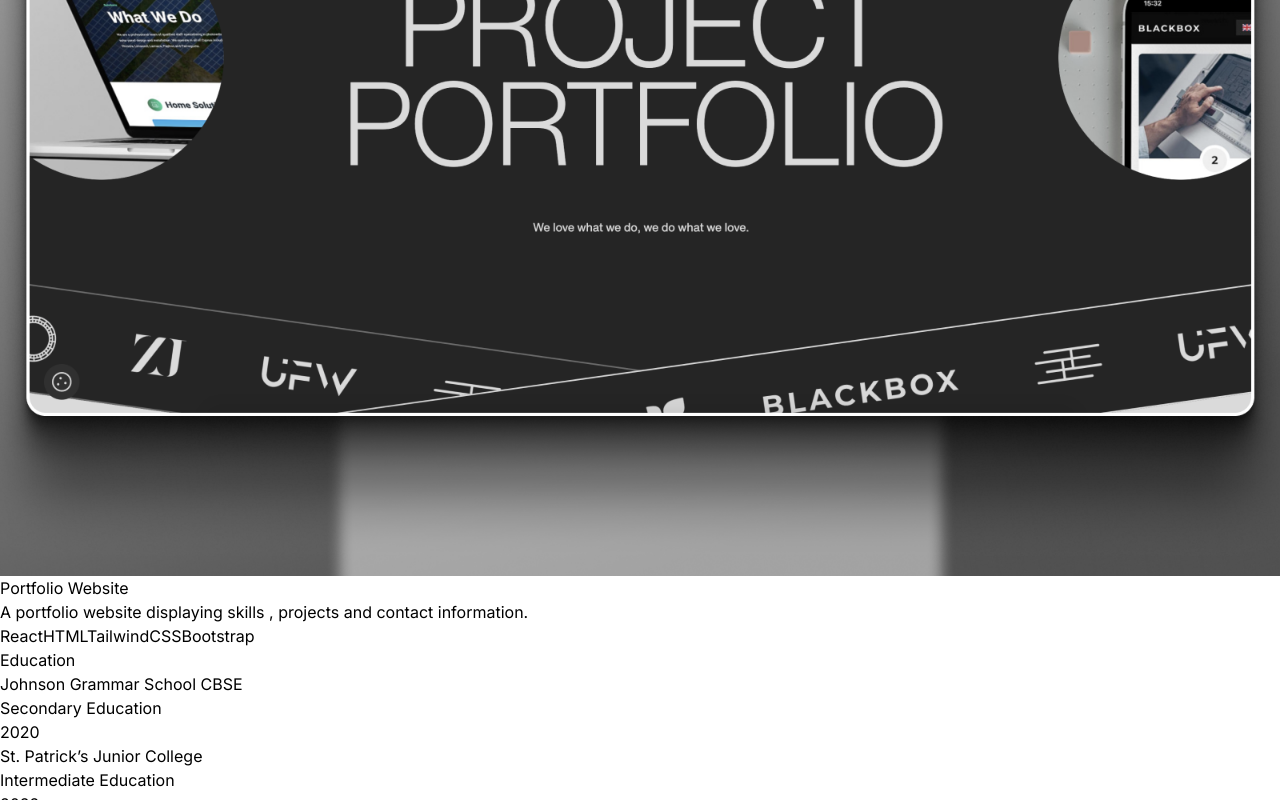
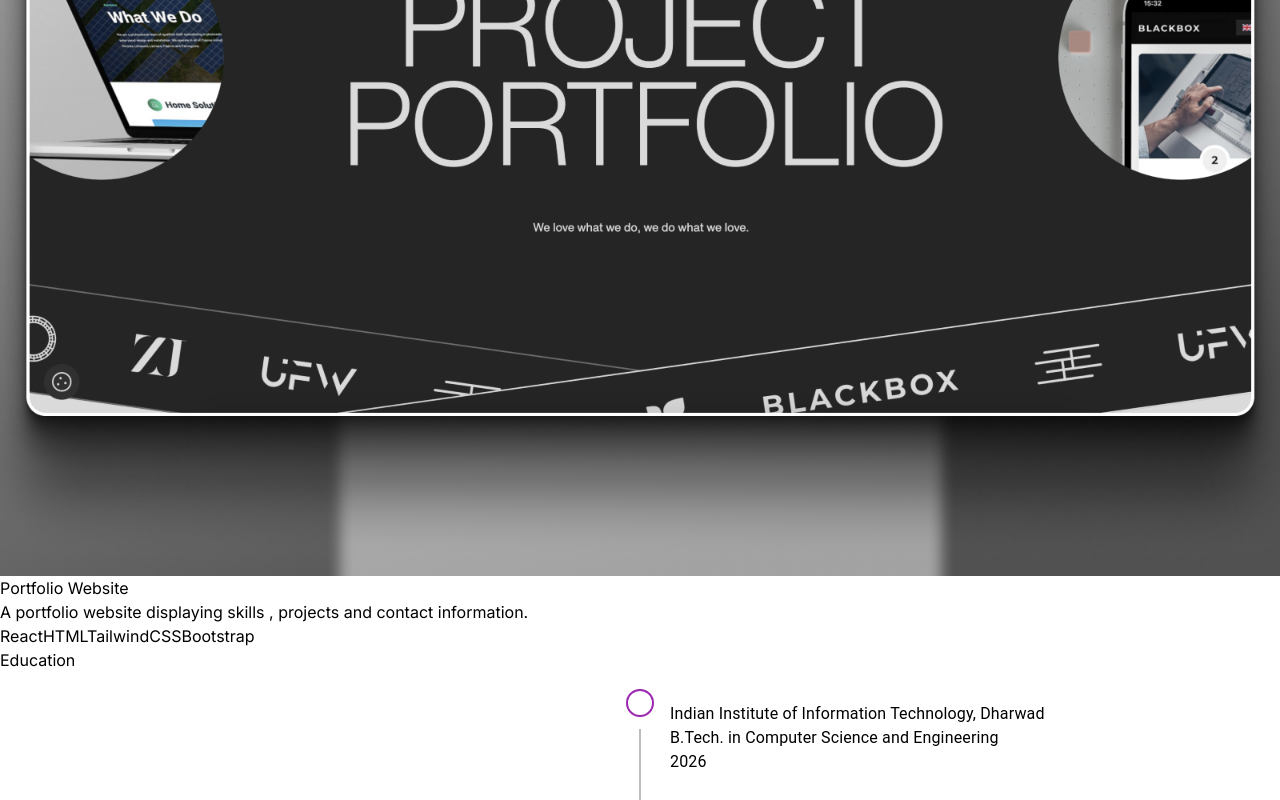
Before and after one commit to 123saahil/Portfolio-Website, a React (Vite) app: page / in a window 1280 px wide. Shown: the part 3626-4426 px from the top of the page. Built offline with nearby package versions, Linux system fonts and the light colour scheme.

Commit message:
added education with styling

```diff
--- a/package.json
+++ b/package.json
@@ -10,6 +10,10 @@
     "preview": "vite preview"
   },
   "dependencies": {
+    "@emotion/react": "^11.14.0",
+    "@emotion/styled": "^11.14.0",
+    "@mui/lab": "^6.0.0-beta.22",
+    "@mui/material": "^6.3.1",
     "motion": "^11.16.0",
     "react": "^18.3.1",
     "react-dom": "^18.3.1",
--- a/src/components/Education.jsx
+++ b/src/components/Education.jsx
@@ -1,12 +1,20 @@
 import React from "react";
 import { motion } from "framer-motion";
+import {
+  Timeline,
+  TimelineItem,
+  TimelineSeparator,
+  TimelineDot,
+  TimelineConnector,
+  TimelineContent,
+} from "@mui/lab";
 
 const Education = () => {
   const educationList = [
     {
-      institution: "Johnson Grammar School CBSE",
-      degree: "Secondary Education",
-      year: "2020",
+      institution: "Indian Institute of Information Technology, Dharwad",
+      degree: "B.Tech. in Computer Science and Engineering",
+      year: "2026",
     },
     {
       institution: "St. Patrick’s Junior College",
@@ -14,9 +22,9 @@ const Education = () => {
       year: "2022",
     },
     {
-      institution: "Indian Institute of Information Technology, Dharwad",
-      degree: "B.Tech. in Computer Science and Engineering",
-      year: "2026",
+      institution: "Johnson Grammar School CBSE",
+      degree: "Secondary Education",
+      year: "2020",
     },
   ];
 
@@ -30,42 +38,37 @@ const Education = () => {
       >
         Education
       </motion.h2>
-      {educationList.map((item, index) => (
-        <div
-          key={index}
-          className="mb-8 flex flex-col items-start justify-start border-b border-neutral-800 pb-4"
-        >
-          {/* Institution Name */}
-          <motion.h3
-            whileInView={{ opacity: 1, x: 0 }}
-            initial={{ opacity: 0, x: -50 }}
-            transition={{ duration: 0.8 }}
-            className="text-2xl font-bold text-neutral-200 mb-2"
-          >
-            {item.institution}
-          </motion.h3>
-
-          {/* Degree */}
-          <motion.p
-            whileInView={{ opacity: 1, x: 0 }}
-            initial={{ opacity: 0, x: -50 }}
-            transition={{ duration: 1 }}
-            className="text-lg text-neutral-400"
-          >
-            {item.degree}
-          </motion.p>
-
-          {/* Year */}
-          <motion.p
-            whileInView={{ opacity: 1, x: 0 }}
-            initial={{ opacity: 0, x: -50 }}
-            transition={{ duration: 1.2 }}
-            className="text-sm text-neutral-500 mt-1"
-          >
-            {item.year}
-          </motion.p>
-        </div>
-      ))}
+      <Timeline position="alternate">
+        {educationList.map((item, index) => (
+          <TimelineItem key={index}>
+            <TimelineSeparator>
+              <TimelineDot
+                variant="outlined"
+                color={
+                  index === educationList.length - 1 ? "success" : "secondary"
+                }
+                sx={{ width: 28, height: 28 }}
+              />
+              {index !== educationList.length - 1 && (
+                <TimelineConnector sx={{ height: 100 }} />
+              )}
+            </TimelineSeparator>
+            <TimelineContent sx={{ py: 3, px: 2 }}>
+              <motion.div
+                whileInView={{ opacity: 1, x: 0 }}
+                initial={{ opacity: 0, x: index % 2 != 0 ? -50 : 50 }} // Alternating motion
+                transition={{ duration: 1 }}
+              >
+                <h3 className="text-3xl font-bold text-neutral-200 mb-2">
+                  {item.institution}
+                </h3>
+                <p className="text-xl text-neutral-400">{item.degree}</p>
+                <p className="text-lg text-neutral-500 mt-1">{item.year}</p>
+              </motion.div>
+            </TimelineContent>
+          </TimelineItem>
+        ))}
+      </Timeline>
     </div>
   );
 };
```
Also changed, not shown: 1 other file (tests, documents, lock files or other folders).
